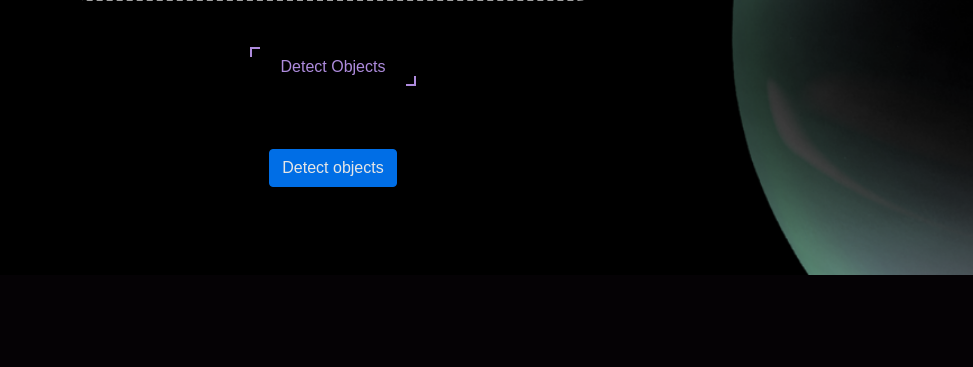
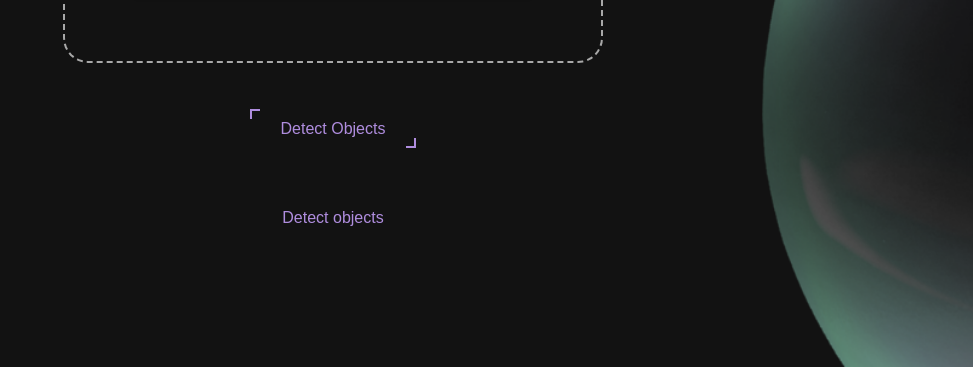
Before and after one commit to Devs-At-Work/frontend-service, a Flask app: page / in a window 1280 px wide. Shown: the part 938-1305 px from the top of the page, without its empty margins (307-1280 px from the left). Before the commit the page ends 1213 px from the top, so only its background shows below. Run offline with Flask 3, Linux system fonts and the light colour scheme.

Commit message:
updated: recent button

```diff
--- a/static/css/custom.css
+++ b/static/css/custom.css
@@ -39,7 +39,7 @@
 
 body {
     min-height: 100vh;
-    background-image: url('../bg.png');
+    background-image: url('../bg1.png');
     background-repeat: no-repeat;
     opacity: 90%;
     background-size: cover;
@@ -186,6 +186,55 @@ a:hover {
     transition-delay: 0.5s;
 }
 
+input.btn {
+    position: relative;
+    padding: 10px 30px;
+    color: #c19bf5;
+    text-decoration: none;
+    font-size: 16px;
+    transition: 0.5s;
+}
+
+input.btn::before {
+    content: "";
+    position: absolute;
+    top: -1px;
+    left: -1px;
+    width: 10px;
+    height: 10px;
+    border-top: 2px solid #c19bf5;
+    border-left: 2px solid #c19bf5;
+    transition: 0.5s;
+    transition-delay: 0.5s;
+}
+
+input.btn::after {
+    content: "";
+    position: absolute;
+    bottom: -1px;
+    right: -1px;
+    width: 10px;
+    height: 10px;
+    border-bottom: 2px solid #c19bf5;
+    border-right: 2px solid #c19bf5;
+    transition: 0.5s;
+    transition-delay: 0.5s;
+}
+
+input.btn:hover::before,
+input.btn:hover::after {
+    width: 100%;
+    height: 100%;
+    transition-delay: 0s;
+}
+
+input.btn:hover {
+    background: #c19bf5;
+    color: #252525;
+    box-shadow: 0 0 10px #c19bf5;
+    transition-delay: 0.5s;
+}
+
 
 @import url("https://fonts.googleapis.com/css?family=Poppins:100,200,300,400,500,600,700,800,900");
 
@@ -203,7 +252,7 @@ header {
 
 .content h1 {
 	color: #fff;
-	font-size: 3em;
+	font-size: 4em;
 	position: absolute;
 	transform: translate(-50%, -50%);
 }
--- a/templates/index.html
+++ b/templates/index.html
@@ -5,22 +5,17 @@ Hand Sign Digit Recognition
 
 {% block content %}
 <div class="container py-5">
-
     <header class="text-white text-center">
         <div class= "content">
             <h1>Detect.me</h1>
             <h1>Detect.me</h1>
         </div>
     </header>
-
-
     <div class="row py-4">
         <div class="col-lg-6 mx-auto text-center">
-            <a class="btn btn-primary my-3" href="/recent">View your recent detection</a>
-
+            <div class="button"><a href="/recent">View your recent detection</a></div>
             <!-- Upload image input-->
             <form action="/" enctype="multipart/form-data" method="POST">
-
                 <div class="drag-area" id="dragArea">
                     <div class="icon"><i class="fas fa-cloud-upload-alt"></i></div>
                     <header>Drag & Drop to Upload File</header>
@@ -35,31 +30,22 @@ Hand Sign Digit Recognition
                         </div>
                     </div>
                   </div>
-
-
-
-
                 <!-- Uploaded image area-->
-
                 <br>
                 <p class="font-italic text-white text-center">The image uploaded will be rendered inside the box
                     below.</p>
                 <div class="image-area mt-4"><img alt="" class="img-fluid rounded shadow-sm mx-auto d-block"
                                                   id="imageResult" name="imageResult"
                                                   src="#"></div>
-
                 <!-- Submit button-->
                 <div class="button"><a href="">Detect Objects</a></div>
-                <div class="container">
-                    <div class="row">
-                        <div class="col text-center">
-                            <input class="btn btn-primary my-3" value="Detect objects" type="submit"/>
+
+                        <div class="button">
+
+                            <input class="btn" value="Detect objects" type="submit"/>
                         </div>
-                    </div>
-                </div>
 
             </form>
-
         </div>
     </div>
 </div>
```
Also changed, not shown: static/bg1.png (added).
